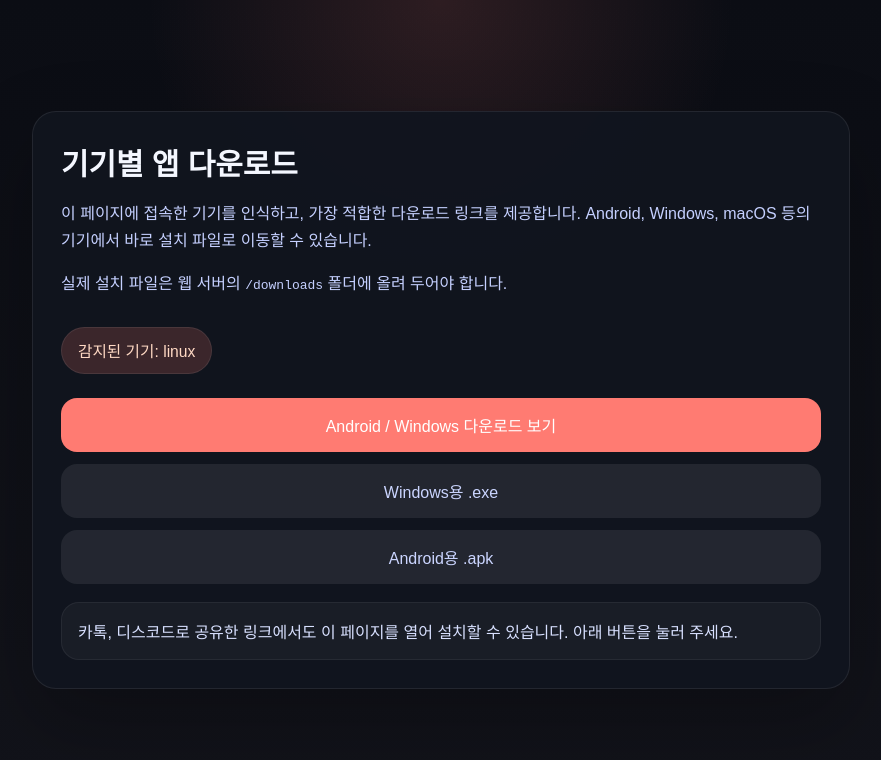
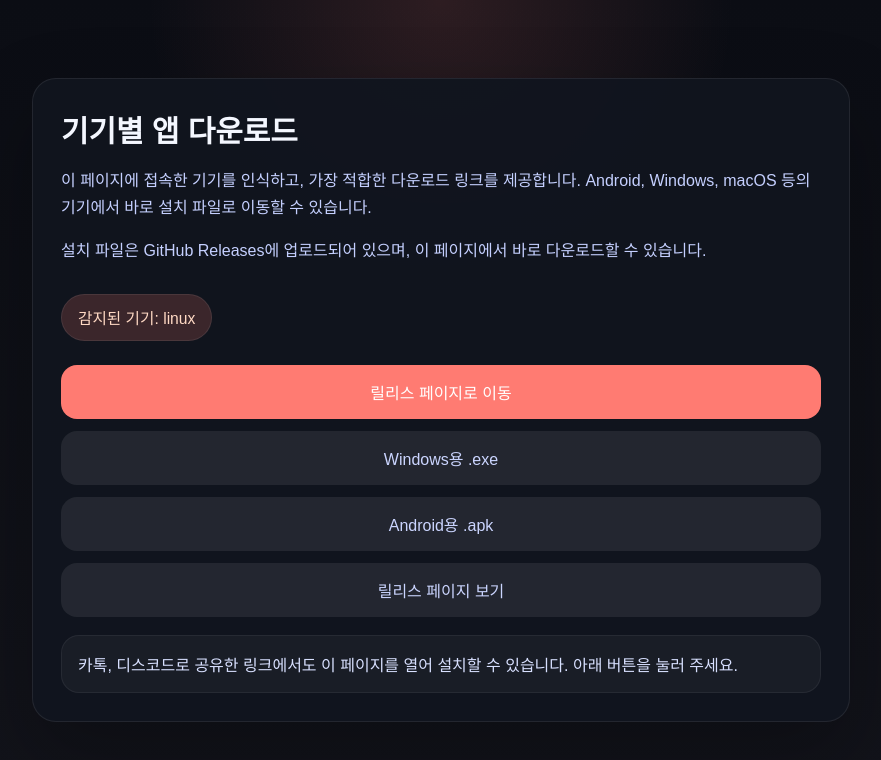
Before and after one commit to kast1016/subculture-calendar, an Electron app: page download.html in a window 1360 px wide. Shown: the whole page, without its empty margins (239-1120 px from the left). Drawn offline with Linux system fonts and the light colour scheme.

Commit message:
Use GitHub Releases for installer assets and remove downloads from web build

```diff
--- a/download.html
+++ b/download.html
@@ -85,27 +85,28 @@
   <div class="page">
     <h1>기기별 앱 다운로드</h1>
     <p>이 페이지에 접속한 기기를 인식하고, 가장 적합한 다운로드 링크를 제공합니다. Android, Windows, macOS 등의 기기에서 바로 설치 파일로 이동할 수 있습니다.</p>
-    <p>실제 설치 파일은 웹 서버의 <code>/downloads</code> 폴더에 올려 두어야 합니다.</p>
+    <p>설치 파일은 GitHub Releases에 업로드되어 있으며, 이 페이지에서 바로 다운로드할 수 있습니다.</p>
 
     <div class="badge" id="detectedDevice">기기 감지 중...</div>
 
     <div class="buttons" id="downloadButtons">
       <a class="button" id="mainButton" href="#">다운로드 준비 중...</a>
-      <a class="button secondary hidden" id="fallbackWindows" href="./downloads/subculture-calendar-setup.exe">Windows용 .exe</a>
-      <a class="button secondary hidden" id="fallbackAndroid" href="./downloads/subculture-calendar.apk">Android용 .apk</a>
-      <a class="button secondary hidden" id="fallbackIos" href="./ios-download">iOS 안내</a>
+      <a class="button secondary hidden" id="fallbackWindows" href="https://github.com/kast1016/subculture-calendar/releases/download/v1.0.0/subculture-calendar-setup.exe">Windows용 .exe</a>
+      <a class="button secondary hidden" id="fallbackAndroid" href="https://github.com/kast1016/subculture-calendar/releases/download/v1.0.0/subculture-calendar.apk">Android용 .apk</a>
+      <a class="button secondary hidden" id="fallbackIos" href="https://github.com/kast1016/subculture-calendar/releases/tag/v1.0.0">릴리스 페이지 보기</a>
     </div>
 
     <div class="note" id="noteText">기기 인식이 실패하면 아래 버튼을 사용하세요.</div>
   </div>
 
   <script>
-    const origin = window.location.origin || (window.location.protocol + '//' + window.location.host);
-    const basePath = window.location.pathname.replace(/\/[^\/]*$/, '/');
+    const releaseBase = 'https://github.com/kast1016/subculture-calendar/releases/download/v1.0.0/';
+    const releasePage = 'https://github.com/kast1016/subculture-calendar/releases/tag/v1.0.0';
     const downloadLinks = {
-      windows: origin + basePath + 'downloads/subculture-calendar-setup.exe',
-      android: origin + basePath + 'downloads/subculture-calendar.apk',
-      macos: origin + basePath + 'downloads/subculture-calendar.dmg',
+      windows: releaseBase + 'subculture-calendar-setup.exe',
+      android: releaseBase + 'subculture-calendar.apk',
+      macos: releasePage,
+      unknown: releasePage,
     };
 
     function getDeviceInfo() {
@@ -131,8 +132,8 @@
       detected.textContent = `감지된 기기: ${device}`;
       fallbackWindows.href = downloadLinks.windows;
       fallbackAndroid.href = downloadLinks.android;
-      fallbackIos.href = '#';
-      fallbackIos.classList.add('hidden');
+      fallbackIos.href = downloadLinks.unknown;
+      fallbackIos.classList.remove('hidden');
 
       fallbackWindows.classList.remove('hidden');
       fallbackAndroid.classList.remove('hidden');
@@ -144,11 +145,11 @@
         mainButton.textContent = 'Windows 설치 프로그램 다운로드';
         mainButton.href = downloadLinks.windows;
       } else if (device === 'macos') {
-        mainButton.textContent = 'macOS 설치 파일 다운로드';
+        mainButton.textContent = '릴리스 페이지로 이동';
         mainButton.href = downloadLinks.macos;
       } else {
-        mainButton.textContent = 'Android / Windows 다운로드 보기';
-        mainButton.href = '#downloadButtons';
+        mainButton.textContent = '릴리스 페이지로 이동';
+        mainButton.href = downloadLinks.unknown;
       }
 
       noteText.textContent = '카톡, 디스코드로 공유한 링크에서도 이 페이지를 열어 설치할 수 있습니다. 아래 버튼을 눌러 주세요.';
--- a/scripts/build-web.js
+++ b/scripts/build-web.js
@@ -53,7 +53,9 @@ function build() {
     copyFile(sourcePath, targetPath);
   });
 
-  copyDir(path.join(root, 'downloads'), path.join(outDir, 'downloads'));
+  // The downloads are hosted through GitHub Releases, so we no longer copy
+  // the large installer binaries into the web build.
+  // copyDir(path.join(root, 'downloads'), path.join(outDir, 'downloads'));
 
   console.log(`Web build created in ${outDir}`);
 }
```
